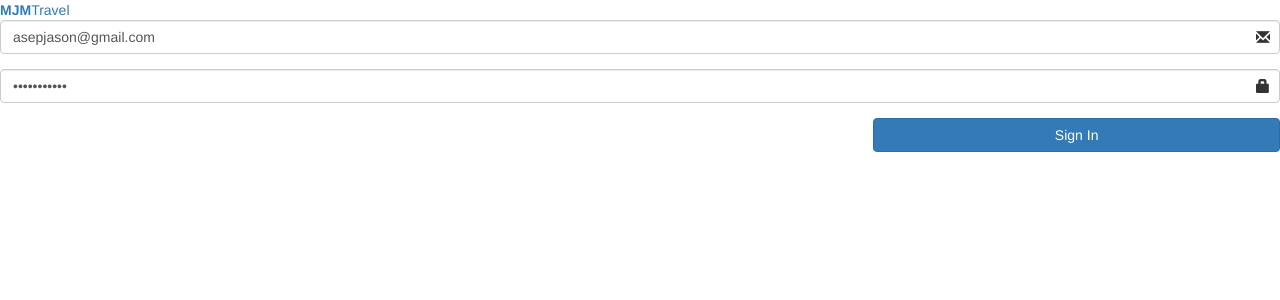
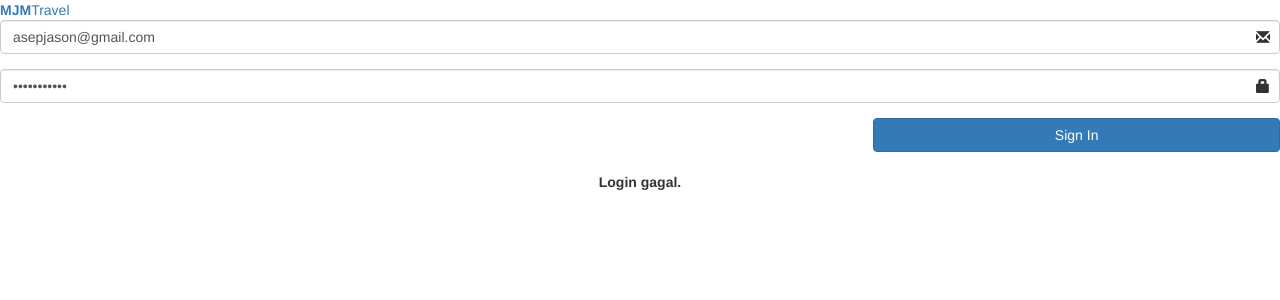
Before and after one commit to aaalik/cms-cp, a CodeIgniter app: page /company-profile-kons/login in a window 1280 px wide. Shown: the top 300 px of the page. Run offline with CodeIgniter, Linux system fonts and the light colour scheme; tables that the repository leaves empty or names only in its code hold one stand-in row (values such as "Sample post"); some libraries are stand-ins or nearby versions.

Commit message:
fix login

```diff
--- a/application/config/autoload.php
+++ b/application/config/autoload.php
@@ -58,7 +58,7 @@ $autoload['packages'] = array();
 |
 |	$autoload['libraries'] = array('user_agent' => 'ua');
 */
-$autoload['libraries'] = array('database', 'session');
+$autoload['libraries'] = array('database', 'session','form_validation');
 
 /*
 | -------------------------------------------------------------------
--- a/application/controllers/login.php
+++ b/application/controllers/login.php
@@ -16,15 +16,10 @@ class login extends CI_Controller {
 	{
 		$data['menu'] = "login";
         $data['title'] = "Login | MJM Travel";
+        $data['msg'] = "";
 
-		$this->load->view('login_view', $data);
-    }
-
-    public function validation()
+		if ($this->form_validation->run() == FALSE)
 		{
-        // password_hash("rasmuslerdorf", PASSWORD_DEFAULT);
-		// password_verify($inputpost, $storedindb);
-		// pass: makandilaut
             $data['email'] = $this->input->post('email', TRUE);
             $data['password'] = $this->input->post('password', TRUE);
             $this->db->where("email", $data['email']);
@@ -51,9 +46,14 @@ class login extends CI_Controller {
                 }
                 else
                 {
-                echo 'Invalid password.';
+                    $data['msg'] = "Login gagal.";
                 }
+            } else {
+                $data['msg'] = "Login gagal.";
             }
 
         }
+
+		$this->load->view('login_view', $data);
     }
+}
--- a/application/views/login_view.php
+++ b/application/views/login_view.php
@@ -34,7 +34,7 @@
       <a href=""><b>MJM</b>Travel</a>
     </div>
     <!-- login logo -->
-    <form action="<?php echo base_url()?>login/validation" method="post">
+    <form action="<?php echo base_url()?>login" method="post">
       <div class="form-group has-feedback">
         <input type="email" name="email" class="form-control" placeholder="Email" value="asepjason@gmail.com">
         <span class="glyphicon glyphicon-envelope form-control-feedback"></span>
@@ -48,6 +48,10 @@
           <button type="submit" class="btn btn-primary btn-block btn-flat">Sign In</button>
         </div>
         <!-- /.col -->
+      </div>
+      <br/>
+      <div style="text-align:center;font-weight:bold">
+        <?php echo $msg; ?>
       </div>
     </form>
 
```
Lines whose indentation alone changed are shown as unchanged.
